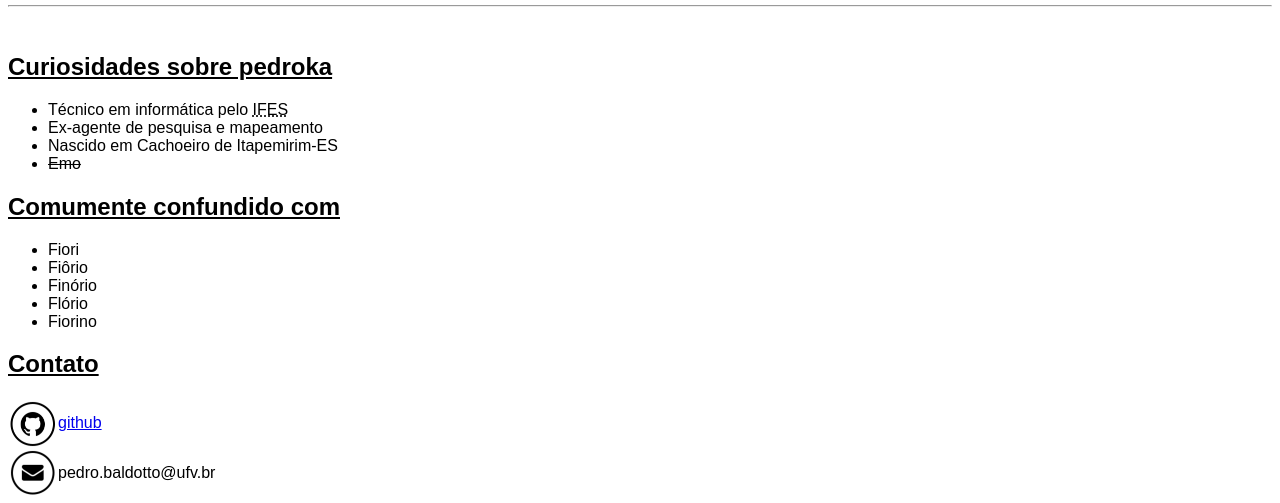
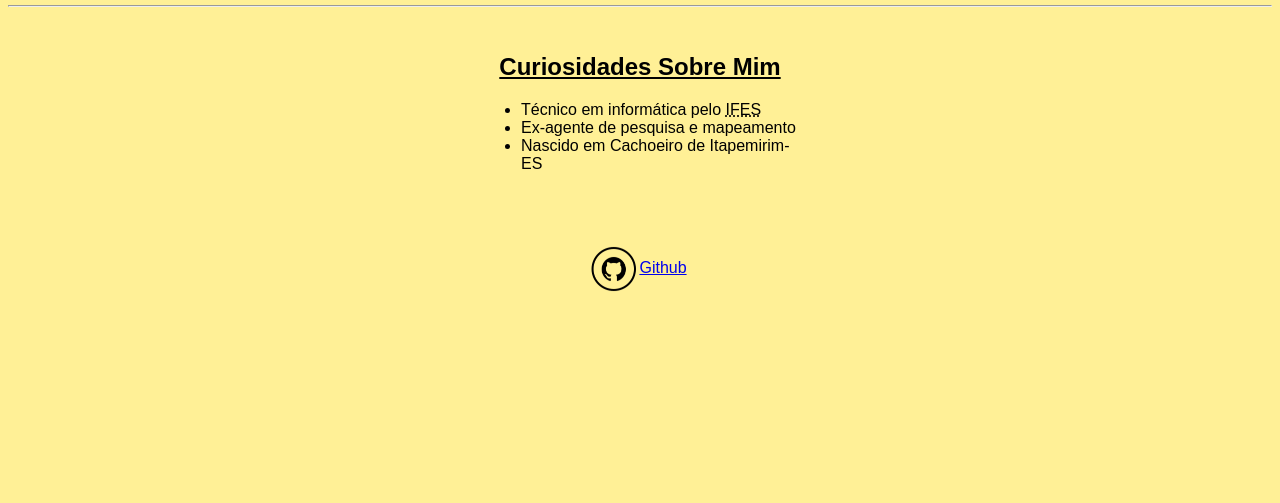
Before and after one commit to PedroFiorio/Web-SobreMim-PedroFiorio, a plain HTML site: page index.html in a window 1280 px wide. Shown: the part 363-866 px from the top of the page. After the commit the page ends 800 px from the top, so only its background shows below. Drawn offline with Linux system fonts and the light colour scheme.

Commit message:
cor de fundo

```diff
--- a/index.html
+++ b/index.html
@@ -10,7 +10,7 @@
 <body>
     <h1>Pedro Fiorio Baldotto</h1>
     <hr>
-    <div class="container">
+    <div class="sobre">
         <div class="texto">
             <h2>Sobre Mim</h2>
             <p>Olá, eu sou Pedro, bem vindo à minha página! Atualmente tenho 19 anos e sou estudante de ciência da computação na <a href="https://www.ufv.br/" target="_blank" rel="external">UFV</a> e morador de Alegre-ES/Viçosa-MG. Além de péssimo em escrever descrições pessoais.</p>
@@ -20,35 +20,41 @@
     </div>
     <hr>
     <br>
-    <div class="outro">
-        <h2>Curiosidades sobre pedroka</h2>
-        <ul>
-            <li>Técnico em informática pelo <abbr title="Instituto Federal do Espírito Santo">IFES</abbr></li>
-            <li>Ex-agente de pesquisa e mapeamento</li>
-            <li>Nascido em Cachoeiro de Itapemirim-ES</li>
-            <li><del>Emo</del></li>
-        </ul>
-        <h2>Comumente confundido com</h2>
-        <ul>
-            <li>Fiori</li>
-            <li>Fiôrio</li>
-            <li>Finório</li>
-            <li>Flório</li>
-            <li>Fiorino</li>
-        </ul>
 
+    <div class="container">
+
+        <div class="curiosidades">
+        <h2>Curiosidades Sobre Mim</h2>
+            <ul>
+                <li>Técnico em informática pelo <abbr title="Instituto Federal do Espírito Santo">IFES</abbr></li>
+                <li>Ex-agente de pesquisa e mapeamento</li>
+                <li>Nascido em Cachoeiro de Itapemirim-ES</li>
+            </ul>
+        </div>
+
+        <br><br><br>
+
+        <div class="github">
+            <img src="imagens/icone-github.png" alt="icone github">
+            <p><a href="https://github.com/PedroFiorio" target="_blank" rel="external">Github</a></p>
+        </div>
+
+        <!--
         <div class="contato">
             <h2>Contato</h2>
+
+            <div class="email">
+                <img src="imagens/icone-email.png" alt="icone email">
+                <p>pedro.baldotto@ufv.br</p>
+            </div>
+
             <div class="github">
                 <img src="imagens/icone-github.png" alt="icone github">
                 <p><a href="https://github.com/PedroFiorio" target="_blank" rel="external">github</a></p>
             </div>
-            <div class="email">
-                <img src="imagens/icone-email.png" alt="icone email">
-                <p>pedro.baldotto@ufv.br</p>
-            </div>
+
         </div>
-
+        -->
     </div>
 </body>
 </html>
--- a/style.css
+++ b/style.css
@@ -2,6 +2,7 @@
 
 body {
     font-family: sans-serif;
+    background-color: #FFF096;
 }
 
 h1 {
@@ -12,7 +13,7 @@ h2 {
     text-decoration: underline;
 }
 
-.container {
+.sobre {
     margin: auto;
     width: 70%;
     display: flex;
@@ -20,8 +21,33 @@ h2 {
     align-items: center;
 }
 
+/*.container {
+    margin: auto;
+    width: 90%;
+    display: flex;
+    justify-content: center;
+    align-items: center;
+}*/
+
+.curiosidades h2{
+    text-align: center;
+}
+
+.curiosidades ul{
+    margin-left: auto;
+    margin-right: auto;
+    width: 22%;
+}
+
+.contato h2{
+    text-align: center;
+}
+
 .github {
     display: flex;
+    margin-left: auto;
+    margin-right: auto;
+    width: 8%;
 }
 
 .email {
```
Also changed, not shown: imagens/foto-circular.png.
